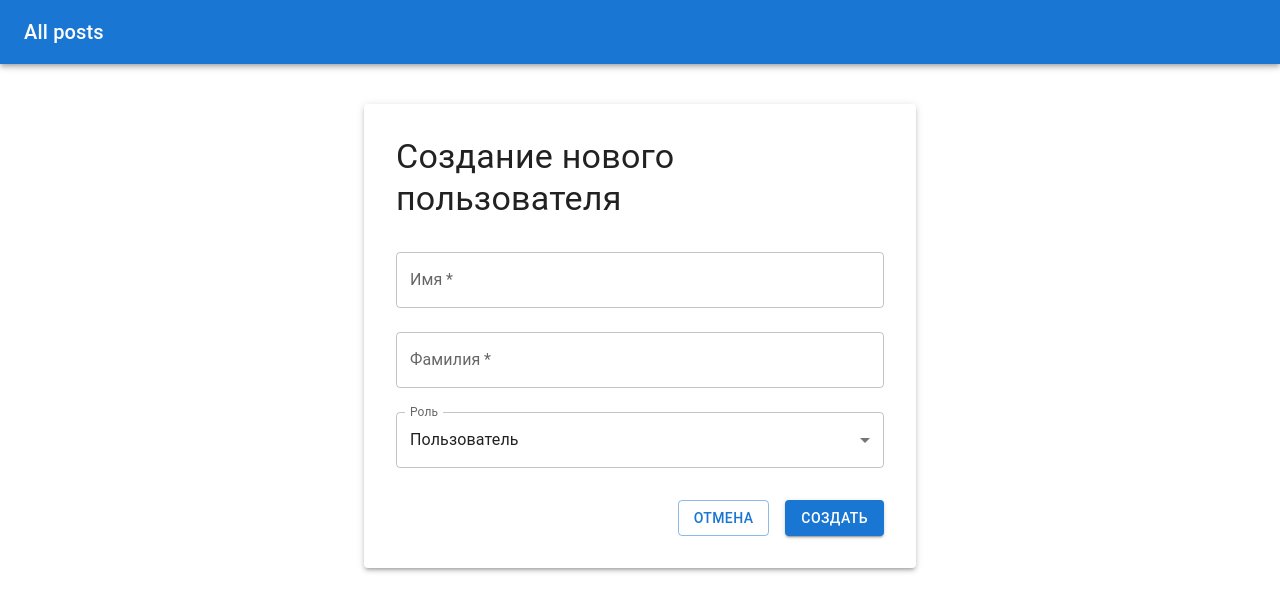
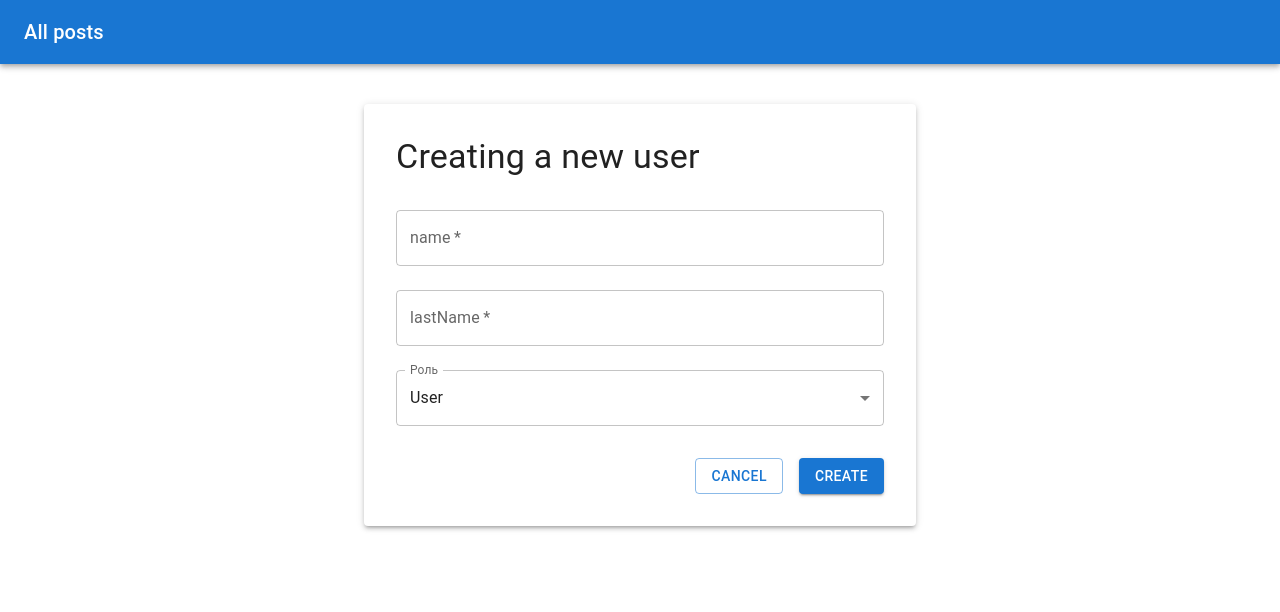
Before and after one commit to Ernan-ai/Bibika, a React (Vite) app: page /create-profile in a window 1280 px wide. Shown: the top 612 px of the page. Built offline with nearby package versions, Linux system fonts and the light colour scheme; no server answers; sample sign-in values are in the browser's storage; some icons are missing.

Commit message:
Перевела

```diff
--- a/src/pages/CreateProfile.tsx
+++ b/src/pages/CreateProfile.tsx
@@ -41,7 +41,7 @@ export const CreateProfile = () => {
       }
       navigate("/users");
     } catch {
-      setError("Произошла ошибка при создании пользователя");
+      setError("An error occurred while creating the user");
     }
   };
 
@@ -64,7 +64,7 @@ export const CreateProfile = () => {
     <Container maxWidth="sm">
       <Paper elevation={3} sx={{ p: 4, mt: 4 }}>
         <Typography variant="h4" component="h1" gutterBottom>
-          Создание нового пользователя
+        Creating a new user
         </Typography>
 
         {error && (
@@ -76,7 +76,7 @@ export const CreateProfile = () => {
         <Box component="form" onSubmit={handleSubmit} sx={{ mt: 2 }}>
           <TextField
             fullWidth
-            label="Имя"
+            label="name"
             name="name"
             value={formData.name}
             onChange={handleInputChange}
@@ -86,7 +86,7 @@ export const CreateProfile = () => {
 
           <TextField
             fullWidth
-            label="Фамилия"
+            label="lastName"
             name="lastName"
             value={formData.lastName}
             onChange={handleInputChange}
@@ -102,8 +102,8 @@ export const CreateProfile = () => {
               label="Роль"
               onChange={handleSelectChange}
             >
-              <MenuItem value="user">Пользователь</MenuItem>
-              <MenuItem value="admin">Администратор</MenuItem>
+              <MenuItem value="user">User</MenuItem>
+              <MenuItem value="admin">Administrator</MenuItem>
             </Select>
           </FormControl>
 
@@ -111,10 +111,10 @@ export const CreateProfile = () => {
             sx={{ mt: 3, display: "flex", justifyContent: "flex-end", gap: 2 }}
           >
             <Button variant="outlined" onClick={() => navigate("/users")}>
-              Отмена
+            Cancel
             </Button>
             <Button type="submit" variant="contained" color="primary">
-              Создать
+            Create
             </Button>
           </Box>
         </Box>
```
